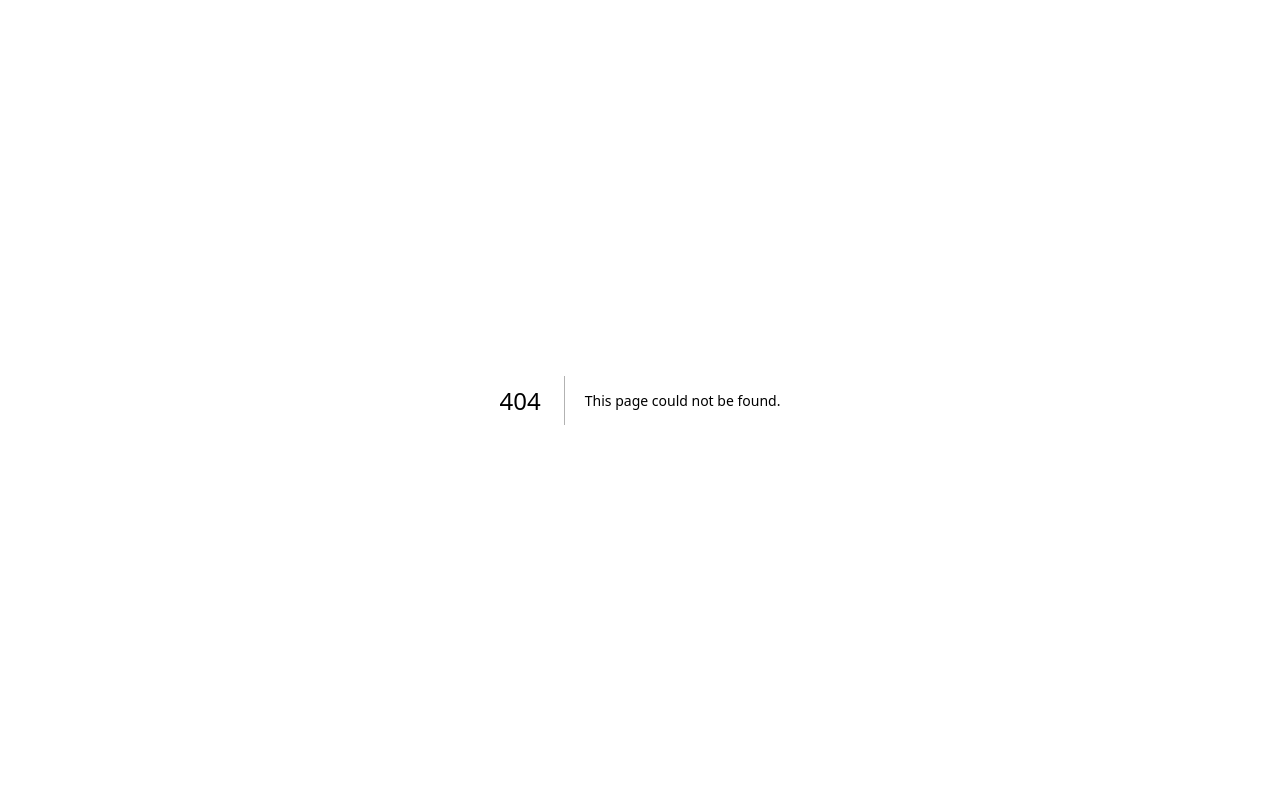
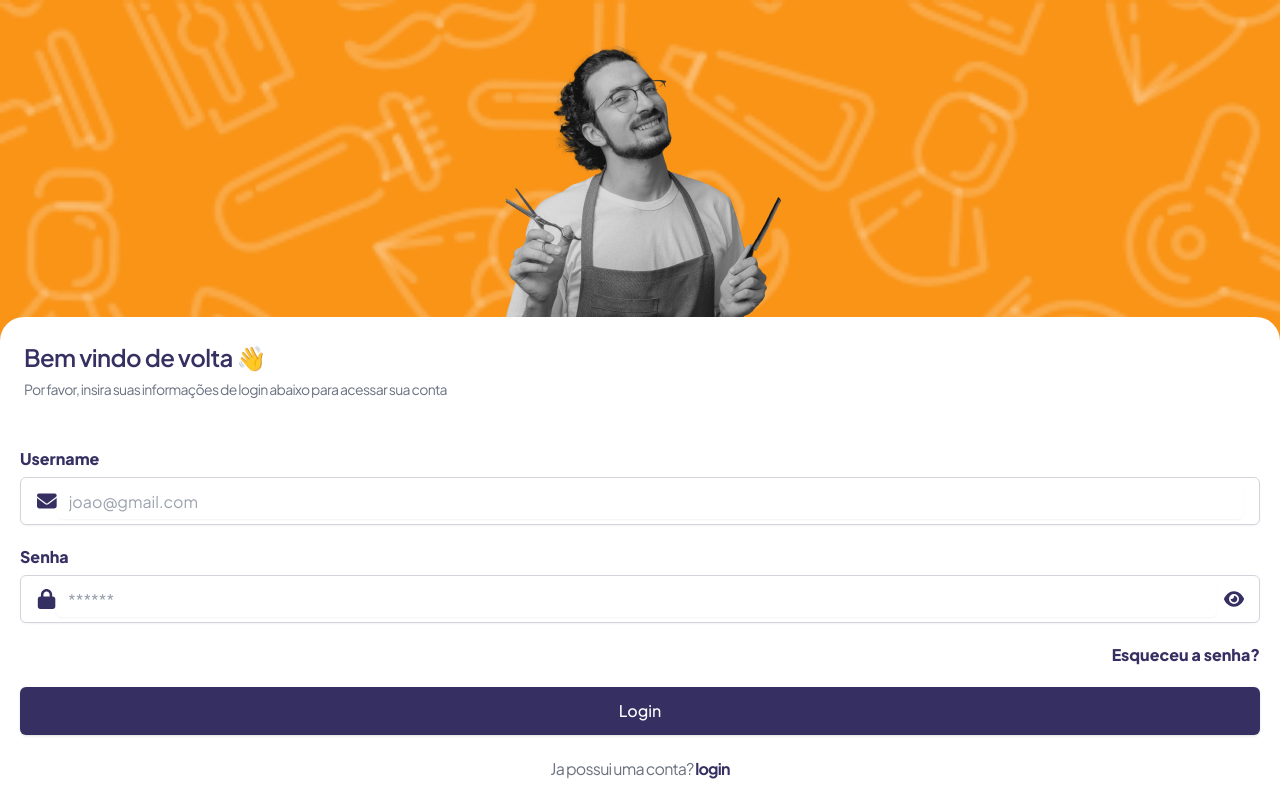
Before and after one commit to WelderFernandes/sched-eased, a Next.js app: page /login in a window 1280 px wide. Before the commit this address had no page. Shown: the top 800 px of the page. Built offline with nearby package versions, Linux system fonts and the light colour scheme.

Commit message:
feat: create pages login and forgot password

```diff
--- /dev/null
+++ b/app/(auth)/forgot-password/page.tsx
@@ -0,0 +1,70 @@
+import { Button } from '@/components/ui/button'
+import {
+  Card,
+  CardContent,
+  CardDescription,
+  CardHeader,
+  CardTitle,
+} from '@/components/ui/card'
+import { Input } from '@/components/ui/input'
+import { Label } from '@/components/ui/label'
+import Link from 'next/link'
+import { FaArrowLeftLong, FaEnvelope } from 'react-icons/fa6'
+
+export default function ForgotPassword() {
+  return (
+    <div className="flex flex-col h-screen">
+      <header className="flex justify-between h-20 items-center mx-4  fix">
+        <Link href="/login">
+          <FaArrowLeftLong size={24} className="text-primary-900" />
+        </Link>
+      </header>
+      <Card className="flex flex-col rounded-3xl p-0 m-0 h-full  min-h-[317px] rounded-b-none shadow-none border-none">
+        <CardHeader className="w-full pb-12">
+          <CardTitle className="text-2xl text-primary-900">
+            Esqueceu sua senha?
+          </CardTitle>
+          <CardDescription className="text-gray-500 font-sm tracking-tighter leading-5">
+            Por favor insira seu e-mail para o processo de redefinição de senha
+          </CardDescription>
+        </CardHeader>
+        <CardContent className="w-full p-0 m-0 ">
+          <div className="w-full px-5 flex flex-col gap-5">
+            <div className="grid w-full items-center gap-1.5">
+              <Label
+                htmlFor="email"
+                className="text-primary-900 font-extrabold text-md"
+              >
+                Username
+              </Label>
+              <div className="w-full flex border align-middle items-center rounded-md shadow-sm px-4 border-gray-300 h-12">
+                <FaEnvelope className="w-5 h-5 text-primary-900" />
+                <Input
+                  type="text"
+                  id="email"
+                  placeholder="joao@gmail.com"
+                  className="border-none"
+                />
+              </div>
+            </div>
+            <Button
+              className="bg-primary-900 h-12 text-ellipsis text-white text-md"
+              color="primary"
+            >
+              Enviar
+            </Button>
+          </div>
+          <p className="text-gray-500 font-sm tracking-tighter leading-5 text-center py-6">
+            Ja possui uma conta?{' '}
+            <Link
+              href="/login"
+              className="text-primary-900 font-bold text-md tracking-tighter leading-5"
+            >
+              login
+            </Link>
+          </p>
+        </CardContent>
+      </Card>
+    </div>
+  )
+}
--- /dev/null
+++ b/app/(auth)/login/page.tsx
@@ -0,0 +1,133 @@
+'use client'
+import { Button } from '@/components/ui/button'
+import {
+  Card,
+  CardContent,
+  CardDescription,
+  CardHeader,
+  CardTitle,
+} from '@/components/ui/card'
+import { Input } from '@/components/ui/input'
+import { Label } from '@/components/ui/label'
+import Image from 'next/image'
+import Link from 'next/link'
+import { useState } from 'react'
+import { FaEnvelope, FaEye, FaEyeLowVision, FaLock } from 'react-icons/fa6'
+
+export default function Login() {
+  const [showPassword, setShowPassword] = useState(false)
+
+  return (
+    <div className="flex flex-col p-0 m-0">
+      <div className="min-h-[277px]  top-0 left-0 right-0">
+        <Image
+          src="/login-frame.png"
+          alt="nextui logo"
+          width={500}
+          height={500}
+          quality={100}
+          className="absolute w-full top-0 left-0 right-0"
+        />
+        <div className="flex item-center align-middle justify-center">
+          <Image
+            src="/login-pic.png"
+            alt="nextui logo"
+            width={500}
+            height={500}
+            quality={100}
+            className="phone:max-w-[305px] phone:max-h-[317px] align-middle justify-center object-contain bottom-[-30px] relative"
+          />
+        </div>
+      </div>
+      <Card className="z-10 flex flex-col rounded-3xl p-0 m-0 min-h-[317px] rounded-b-none shadow-none border-none">
+        <CardHeader className="w-full">
+          <CardTitle className="text-2xl text-primary-900">
+            Bem vindo de volta 👋
+          </CardTitle>
+          <CardDescription className="text-gray-500 font-sm tracking-tighter leading-5">
+            Por favor, insira suas informações de login abaixo para acessar sua
+            conta
+          </CardDescription>
+        </CardHeader>
+        <CardContent className="w-full p-0 m-0 ">
+          <div className="w-full px-5 py-6 flex flex-col gap-5">
+            <div className="grid w-full items-center gap-1.5">
+              <Label
+                htmlFor="email"
+                className="text-primary-900 font-extrabold text-md"
+              >
+                Username
+              </Label>
+              <div className="w-full flex border align-middle items-center rounded-md shadow-sm px-4 border-gray-300 h-12">
+                <FaEnvelope className="w-5 h-5 text-primary-900" />
+                <Input
+                  type="text"
+                  id="email"
+                  placeholder="joao@gmail.com"
+                  className="border-none"
+                />
+              </div>
+            </div>
+            <div className="grid w-full items-center gap-1.5">
+              <Label
+                htmlFor="password"
+                className="text-primary-900 font-extrabold text-md"
+              >
+                Senha
+              </Label>
+              <div className="w-full flex border align-middle items-center rounded-md shadow-sm pl-4 pr-2 border-gray-300 h-12">
+                <FaLock className="w-5 h-5 text-primary-900" />
+                <Input
+                  type={showPassword ? 'text' : 'password'}
+                  id="password"
+                  placeholder="******"
+                  className="border-none outline-none focus:outline-none focus-within:outline-none focus-within:border-none focus-within:ring-0 placeholder:flex "
+                />
+                {showPassword ? (
+                  <Button
+                    variant="ghost"
+                    size="icon"
+                    onClick={() => setShowPassword(!showPassword)}
+                  >
+                    <FaEyeLowVision className="w-5 h-5 text-primary-900" />
+                  </Button>
+                ) : (
+                  <Button
+                    variant="ghost"
+                    size="icon"
+                    onClick={() => setShowPassword(!showPassword)}
+                  >
+                    <FaEye className="w-5 h-5 text-primary-900" />
+                  </Button>
+                )}
+              </div>
+            </div>
+            <div className="w-full flex justify-end gap-1.5" aria-hidden="true">
+              <Link
+                href="/forgot-password"
+                className="text-primary-900 font-extrabold"
+              >
+                Esqueceu a senha?
+              </Link>
+            </div>
+            <Button
+              className="bg-primary-900 h-12 text-ellipsis text-white text-md"
+              color="primary"
+            >
+              Login
+            </Button>
+          </div>
+          <p className="text-gray-500 font-sm tracking-tighter leading-5 text-center pb-6">
+            Ja possui uma conta?{' '}
+            <Link
+              href="/login"
+              className="text-primary-900 font-bold text-md tracking-tighter leading-5"
+            >
+              login
+            </Link>
+          </p>
+        </CardContent>
+      </Card>
+    </div>
+  )
+}
--- a/app/auth/register/layout.tsx
+++ /dev/null
@@ -1,28 +0,0 @@
-import type { Metadata } from 'next'
-import { Plus_Jakarta_Sans as PlusJakartaSans } from 'next/font/google'
-import { ReactNode } from 'react'
-import Head from 'next/head'
-
-const plusJakartaSans = PlusJakartaSans({
-  subsets: ['latin'],
-  variable: '--font-plus_Jakarta_Sans',
-})
-
-export const metadata: Metadata = {
-  title: 'Register',
-}
-
-export default function RegisterLayout({
-  children,
-}: Readonly<{
-  children: ReactNode
-}>) {
-  return (
-    <html lang="pt-br" className={plusJakartaSans.variable as string}>
-      <Head>
-        <meta name="viewport" content="width=device-width, initial-scale=1.0" />
-      </Head>
-      <body>{children}</body>
-    </html>
-  )
-}
--- a/components/ui/input.tsx
+++ b/components/ui/input.tsx
@@ -11,7 +11,7 @@ const Input = React.forwardRef<HTMLInputElement, InputProps>(
       <input
         type={type}
         className={cn(
-          'flex h-9 w-full rounded-md border bg-transparent px-3 py-1 shadow-sm transition-colors file:border-0 file:bg-transparent file:text-sm file:font-medium placeholder:text-muted-foreground focus-visible:outline-none focus-visible:ring-1 focus-visible:ring-ring disabled:cursor-not-allowed disabled:opacity-50',
+          'flex h-9 w-full rounded-md border bg-transparent px-3 py-1 shadow-sm transition-colors file:border-0 file:bg-transparent file:text-sm file:font-medium placeholder:text-muted-foreground focus-visible:outline-none disabled:cursor-not-allowed disabled:opacity-50 placeholder:text-gray-400',
           className,
         )}
         ref={ref}
```
Also changed, not shown: public/login-frame.png (added), public/login-pic.png (added).
